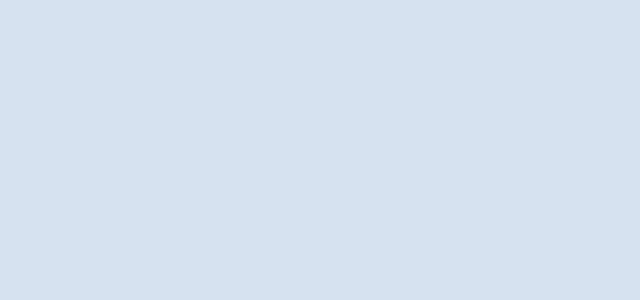
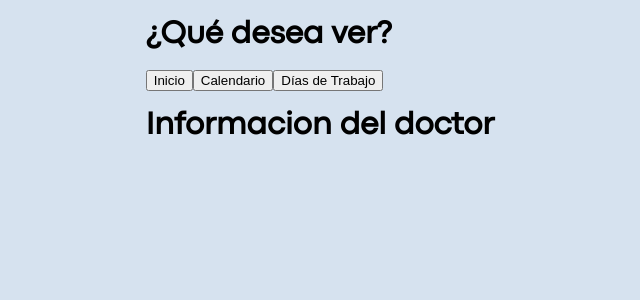
Before and after one commit to Pixoll/se-project-frontend, a React (Create React App) app: page /BrowserDoctor in a window 1280 px wide. Before the commit this address had no page. Shown: the top 300 px of the page, without its empty margins (320-960 px from the left). Built offline with nearby package versions, Linux system fonts and the light colour scheme.

Commit message:
integracion de apartado doctor

```diff
--- a/src/App.js
+++ b/src/App.js
@@ -3,18 +3,20 @@ import { BrowserRouter as Router, Routes, Route } from 'react-router-dom';
 import Container1 from './pages/container1';
 import ScheduledAppointments from './components/ScheduledAppointments';  // Importa la vista de citas agendadas
 import Funcionario from "./pages/funcionario";
-import Especialistas from './pages/especialista';
+import Doctor from "./pages/doctor";
 import LoginFunEsp from './pages/LoginFunEspe';
 import Browser from './pages/Browser';
+import BrowserDoctor from './pages/BrowserDoctor';
 function App() {
     return (
       <Routes>
         <Route path="/" element={<Container1 />} />
         <Route path="/funcionario" element={<Funcionario />} />
-        <Route path="/especialistas" element={<Especialistas />} />
+        <Route path="/doctor" element={<Doctor />} />
         <Route path="/patients/:rut/appointments" element={<ScheduledAppointments />} />
         <Route path='/LoginFunEsp' element={<LoginFunEsp />}/>
         <Route path='/Browser' element={<Browser/>}/>
+        <Route path='/BrowserDoctor' element={<BrowserDoctor/>}/>
       </Routes>
 
     );
--- /dev/null
+++ b/src/components/BrowserDocDoctor.js
@@ -0,0 +1,37 @@
+import React, { useState } from 'react';
+import Calendario from '../pages/Calendario';
+import Horario from '../pages/Horario';
+import Inicio from '../pages/Inicio';
+import "../styles/BrowserDoc.css";
+
+function BrowserDocDoctor() {
+    const [currentComponent, setCurrentComponent] = useState('Inicio');
+
+    const renderComponent = () => {
+        switch (currentComponent) {
+            case 'Calendario':
+                return <Calendario />;
+            case 'Horario':
+                return <Horario />;
+            case 'Inicio':
+                default:
+                return <Inicio />;
+        }
+    };
+
+    return (
+        <div className='ContainerBrowerDoctor'>
+            <h1>¿Qué desea ver?</h1>
+            <nav>
+                <button onClick={() => setCurrentComponent('Inicio')}>Inicio</button>
+                <button onClick={() => setCurrentComponent('Calendario')}>Calendario</button>
+                <button onClick={() => setCurrentComponent('Horario')}>Días de Trabajo</button>
+            </nav>
+            <div className='FormBrowser'>
+                {renderComponent()}
+            </div>
+        </div>
+    );
+}
+
+export default BrowserDocDoctor;
--- /dev/null
+++ b/src/components/LoginFormsDoctor.js
@@ -0,0 +1,26 @@
+import React, { useState } from 'react';
+import '../styles/LoginForms.css'
+import { ButtonOne } from './ButtonOne';
+export default function LoginFormsDoctor(){
+    const [email, setEmail] = useState('');
+    const [password, setPassword] = useState('');
+    const handleSubmit = (e) =>{
+        e.preventDefault();
+    }
+    return(
+        <div className='ContainerG'>
+            <div className='ContainerLogin'>
+                <form className='FormLogin'>
+                    <label htmlFor='email'>RUT o Correo Electronico</label>
+                    <input type='email' value={email} onChange={(e) => setEmail(e.target.value)} placeholder='Correo Electronico' required/>
+                    <label htmlFor="password">Contraseñx</label>
+                    <input type='password' value={password} onChange={(e) => setPassword(e.target.value)} placeholder='Contraseña' required/>
+
+                </form>
+                <ButtonOne text={'INICIAR SESIÓN'} to={'/BrowserDoctor'}/>
+            </div>
+        </div>
+
+
+    );
+}
--- /dev/null
+++ b/src/pages/BrowserDoctor.js
@@ -0,0 +1,14 @@
+import BrowserDocDoctor from "../components/BrowserDocDoctor"; // Importar el componente correcto
+
+export default function BrowserDoctor(){
+    const containerStyle = {
+        display: "grid",
+        justifyContent: "center",
+        alignItems: "center",
+    };
+    return(
+        <div className="BrowserDoctor" style={containerStyle}>
+            <BrowserDocDoctor/>
+        </div>
+    );
+}
--- a/src/pages/Calendario.js
+++ b/src/pages/Calendario.js
@@ -1,8 +1,13 @@
 import React from 'react';
+import ScheduledAppointments from '../components/ScheduledAppointments';
 
 function Calendario() {
-  return <h1>Calendario</h1>;
-
+  return (
+    <div>
+      <h1>Calendario</h1>
+      <ScheduledAppointments />
+    </div>
+  );
 }
 
 export default Calendario;
--- a/src/pages/Inicio.js
+++ b/src/pages/Inicio.js
@@ -1,10 +1,8 @@
 import React from 'react';
 
 function Inicio() {
-  return(
-  <h1>Inicio</h1>
+  return <h1>Informacion del doctor</h1>;
 
-  );
 }
 
 export default Inicio;
--- a/src/pages/container1.js
+++ b/src/pages/container1.js
@@ -13,7 +13,7 @@ export default function Container1() {
       </div>
       <div className="columna2">
         <ButtonOne text="Ingresar como Funcionario" to="/funcionario" />
-        <ButtonOne text="Ingresar como Especialista" to="/especialista" />
+        <ButtonOne text="Ingresar como Especialista" to="/doctor" />
       </div>
     </div>
   );
--- /dev/null
+++ b/src/pages/doctor.js
@@ -0,0 +1,15 @@
+import React from "react";
+import LoginFrom from "../components/LoginFormsDoctor";
+
+function doctor() {
+  return (
+    <div>
+      <h1>Bienvenido, Doctor</h1>
+      <div className="LoginFunEspDoc">
+            <LoginFrom/>
+        </div>
+
+    </div>
+  );
+}
+export default doctor;
--- a/src/pages/especialista.js
+++ /dev/null
@@ -1,24 +0,0 @@
-import React from 'react';
-import { BrowserRouter as Router, Route, Routes, Link, Navigate } from 'react-router-dom';
-import Inicio from './Inicio';
-import Calendario from './Calendario';
-import Horario from './Horario';
-
-
-function especialista() {
-  return (
-    <Router>
-    <nav>
-      <Link to="/InicioDoctor">Inicio</Link> | <Link to="/CalendarioDoctor">Calendario</Link> | <Link to="/HorarioDoctor">Días de trabajo</Link>
-      </nav>
-      <Routes>
-        <Route path="/InicioDoctor" element={<Inicio />} />
-        <Route path="/CalendarioDoctor" element={<Calendario />} />
-        <Route path="/HorarioDoctor" element={<Horario />} />
-        <Route path="*" element={<Navigate to="/InicioDoctor" replace />} />
-      </Routes>
-    </Router>
-  );
-}
-
-export default especialista;
```
